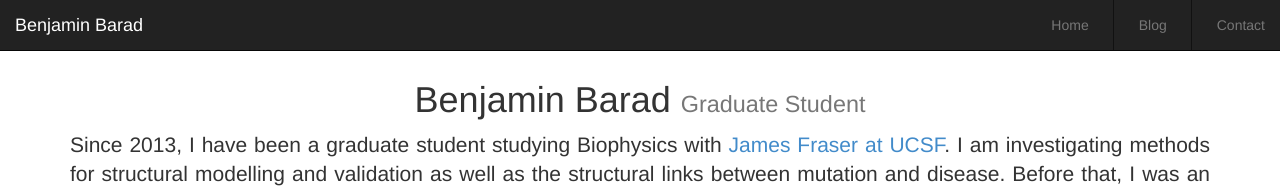
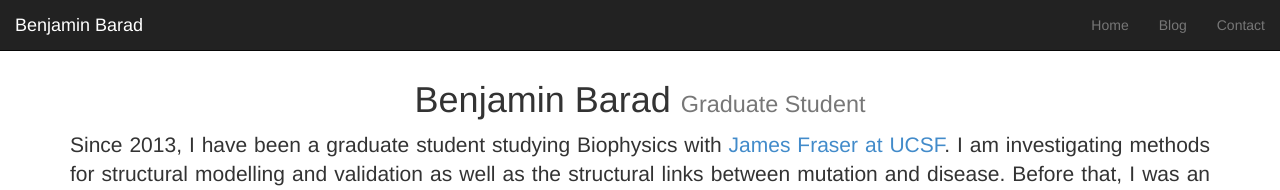
Before and after one commit to bbarad/bbarad.github.io, a Jekyll site: the page built from index.md, in a window 1280 px wide. Shown: the top 190 px of the page. Built offline with Jekyll 4.4.1, drawn with Linux system fonts in a browser that asks for light colours; nearby versions of some CDN libraries.

Commit message:
changed my mind about the header dividers

```diff
--- a/_includes/header.html
+++ b/_includes/header.html
@@ -35,9 +35,7 @@
         <div class="navbar-collapse collapse">
           <ul class="nav navbar-nav navbar-right">
             <li><a href="/">Home</a></li>
-            <li class="divider-vertical"/>
             <li><a href="/blog">Blog</a></li>
-            <li class="divider-vertical"/>
             <li><a href="/contact">Contact</a></li>
           </ul>
         </div><!--/.nav-collapse -->
--- a/static/css/custom.css
+++ b/static/css/custom.css
@@ -18,21 +18,3 @@ footer .navbar-nav {
 	float: none;
 	text-align: center;
 }
-
-.navbar .divider-vertical {
-height: 50px;
-margin: 0 9px;
-border-right: 1px solid #ffffff;
-border-left: 1px solid #f2f2f2;
-}
-
-.navbar-inverse .divider-vertical {
-border-right-color: #222222;
-border-left-color: #111111;
-}
-
-@media (max-width: 767px) {
-.navbar-collapse .nav > .divider-vertical {
-    display: none;
-  }
-}
```
